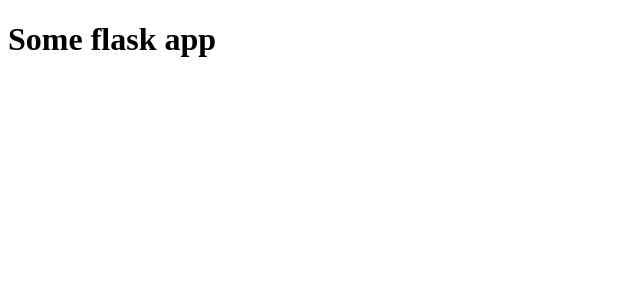
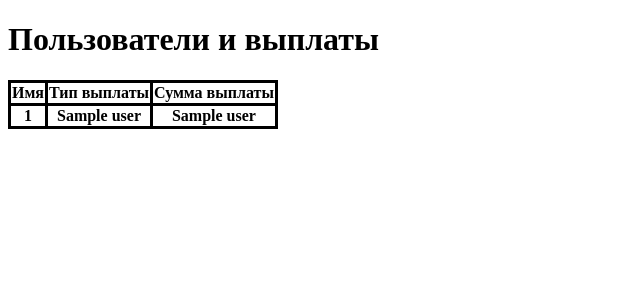
Before and after one commit to choodfire/usatu_olymp, a Flask app: template templates/index.html in a window 1280 px wide. Shown: the top 300 px of the page, without its empty margins (0-640 px from the left). Run offline with Flask 3, Linux system fonts and the light colour scheme; the template is opened without the code that fills it: most values are stand-ins (such as "Sample title", 1, 10 or a date in 2020); lists and menus that the app fills with data are empty; parts of the project's set-up code (start-up, migrations or seed data) failed here and were passed over.

Commit message:
New handlers

```diff
--- a/main.py
+++ b/main.py
@@ -2,7 +2,7 @@
 import pymysql
 from dotenv import load_dotenv
 import os
-from database.database import init_db
+from database.database import init_db, select_all_users, select_all_users_payments
 
 
 env_path = '.env'
@@ -17,10 +17,18 @@
 
 
 @app.route('/')
-def hello() -> None:
-    return render_template('index.html')
+def main() -> str:
+    users = select_all_users_payments(db)
+    return render_template('index.html', users=users)
+
+
+@app.route('/users/')
+def users() -> str:
+    users = select_all_users(db)
+    return render_template('users.html', users=users)
 
 
 if __name__ == "__main__":
     init_db(db)
+    select_all_users(db)
     app.run(host="localhost", port=8080)
--- a/templates/index.html
+++ b/templates/index.html
@@ -5,6 +5,21 @@
     <title>USATU OLYMP</title>
 </head>
 <body>
-   <h1>Some flask app</h1>
+    <h1>Пользователи и выплаты</h1>
+    <table cellspacing="3" bgcolor="#000000">
+        <tr bgcolor="#ffffff">
+            <th>Имя</th>
+            <th>Тип выплаты</th>
+            <th>Сумма выплаты</th>
+        </tr>
+        {% for user in users %}
+            <tr bgcolor="#ffffff">
+                <th>{{ user[0] }}</th>
+                <th>{{ user[1] }}</th>
+                <th>{{ user[2] }}</th>
+            </tr>
+        {% endfor %}
+    </table>
+
 </body>
 </html>
```
Also changed, not shown: templates/users.html (+23 -0 lines).
